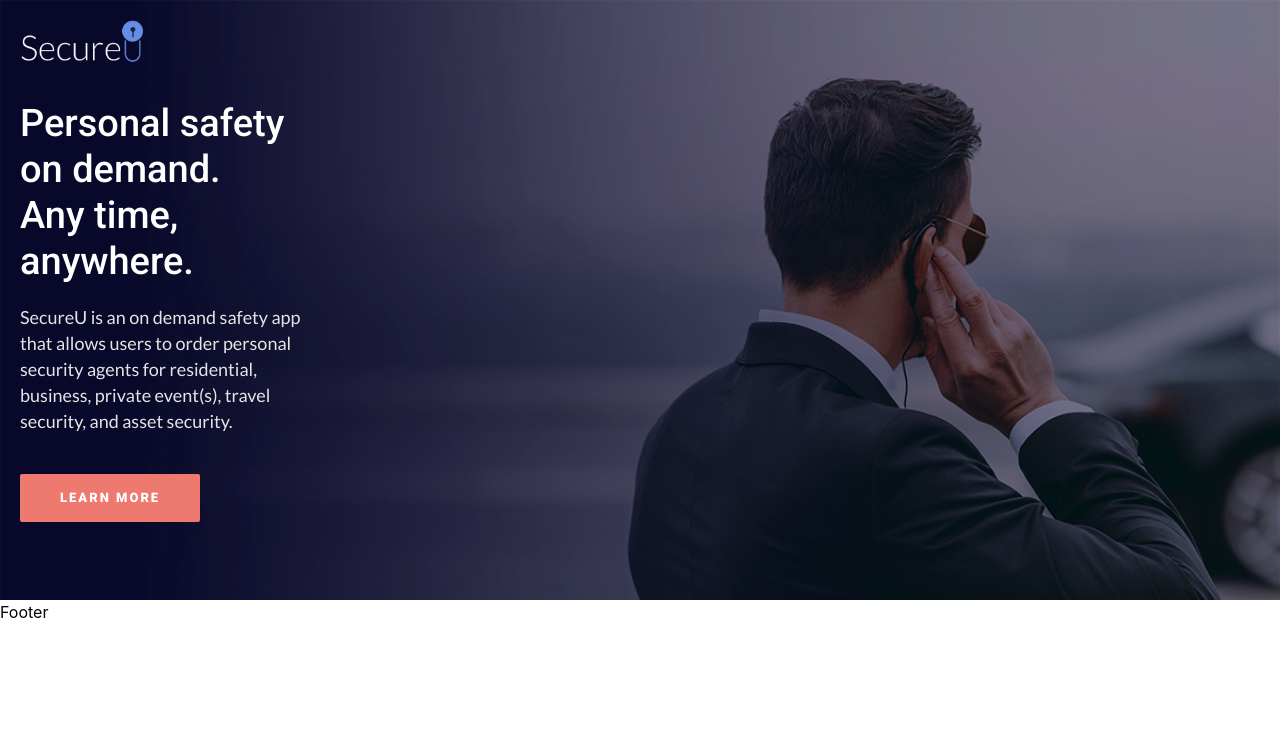
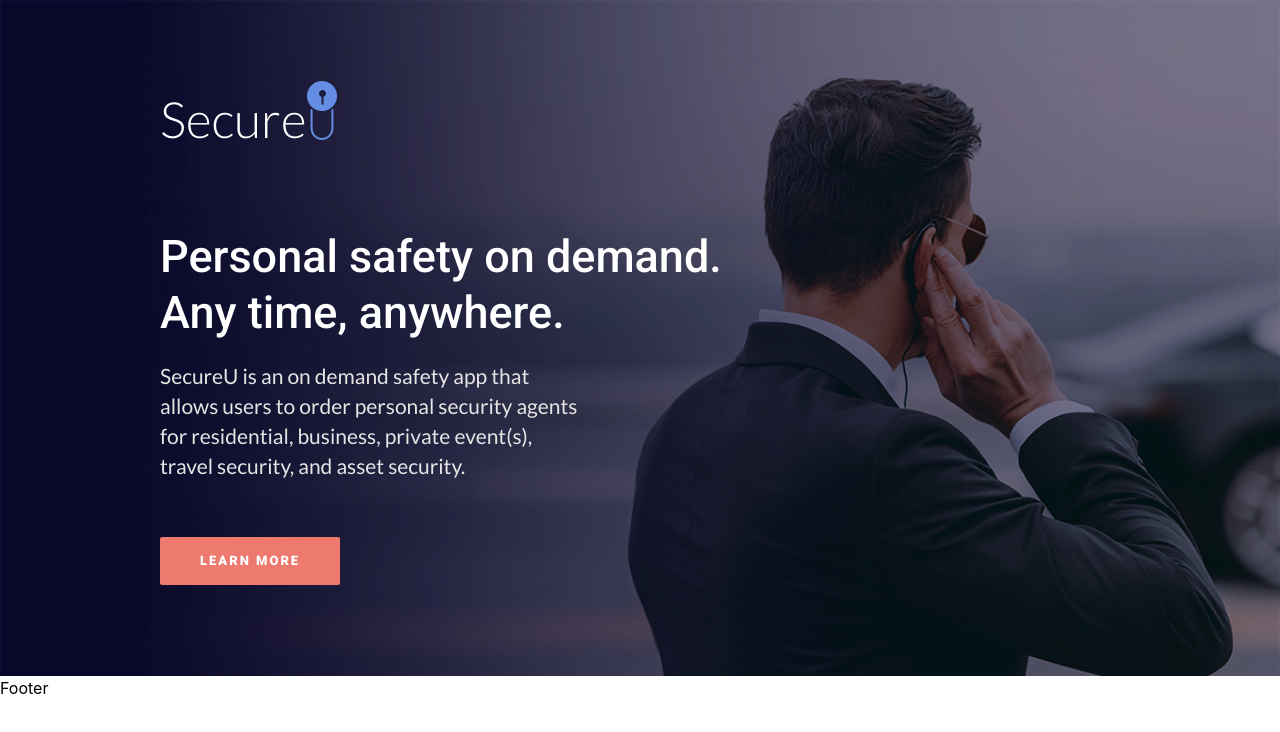
Before and after one commit to dangquang1020/secureu, a Next.js app: page / in a window 1280 px wide. Shown: the top 732 px of the page. Built offline with nearby package versions, Linux system fonts and the light colour scheme.

Commit message:
Update responsive, add content wrapper maxwidth

```diff
--- a/layout/Banner.tsx
+++ b/layout/Banner.tsx
@@ -1,10 +1,12 @@
 import Image from 'next/image'
+import styles from '../styles/modules/Banner.module.scss';
 import { Button } from '../components/button/Button';
-import styles from '../styles/modules/Banner.module.scss';
+import { ContentWrapper } from '../layout/ContentWrapper';
+import { SectionTitle } from '../components/text/SectionTitle';
+import { SectionDescription } from '../components/text/SectionDescription';
+
 import bannerBg from '../public/images/banner-bg.png';
 import logo from '../public/images/logo-white-trans.png';
-import { SectionTitle } from '../components/text/SectionTitle';
-import { SectionDescription } from '../components/text/SectionDescription';
 
 const Banner = () => {
   const title1 = "Personal safety on demand."
@@ -13,18 +15,21 @@ const Banner = () => {
 
   return (
     <div className={styles.container}>
-      <div className="-z-1 absolute w-full h-full top-0 left-0">
-        <Image src={bannerBg} layout="fill" objectFit="cover" objectPosition={'75% top'} />
+      <div className={`-z-1 absolute w-full h-full top-0 left-0 ${styles.background}`}>
+        <Image src={bannerBg} layout="fill" objectFit="cover" />
       </div>
 
-      <div className={styles.content}>
-        <Image src={logo} layout='intrinsic' width={123} height={48} />
-        <SectionTitle title={title1} className={`mt-8 ${styles.title}`} />
+      <ContentWrapper>
+        <div className={styles.logo}>
+          <Image src={logo} layout='intrinsic' />
+        </div>
+
+        <SectionTitle title={title1} className={`mt-8 lg:mt-20 ${styles.title}`} />
         <SectionTitle title={title2} className={`mb-5 ${styles.title}`} />
         <SectionDescription description={description} className={styles.description} />
 
-        <Button className="btn-danger mt-10">Learn More</Button>
-      </div>
+        <Button className="btn-danger mt-10 lg:mt-14">Learn More</Button>
+      </ContentWrapper>
     </div>
   )
 }
--- /dev/null
+++ b/layout/ContentWrapper.tsx
@@ -0,0 +1,17 @@
+
+interface ContentWrapperProps {
+  className?: string;
+};
+
+const ContentWrapper: React.FC<ContentWrapperProps> = ({
+  className = '',
+  children
+}) => (
+  <div
+    className={`content-wrapper ${className}`}
+  >
+    {children}
+  </div>
+);
+
+export { ContentWrapper };
--- a/layout/Section.tsx
+++ b/layout/Section.tsx
@@ -1,3 +1,4 @@
+
 interface SectionProps {
   className?: string;
 };
--- /dev/null
+++ b/styles/_layout.scss
@@ -0,0 +1,10 @@
+.content-wrapper {
+  max-width: $max-width;
+  @apply px-5 flex flex-col items-start mx-auto;
+}
+
+@screen lg {
+  .content-wrapper {
+    @apply px-30;
+  }
+}
--- a/styles/_variables.scss
+++ b/styles/_variables.scss
@@ -17,3 +17,6 @@ $deep-blue: #658de4;
 $main-red: #ed796f;
 $light-red: #dc3545;
 $grey90: #e5e5e5;
+
+// Content
+$max-width: 1200px;
--- a/styles/globals.scss
+++ b/styles/globals.scss
@@ -4,6 +4,7 @@
 // @import url('https://fonts.googleapis.com/css2?family=Lato:wght@300;400;700&display=swap');
 @import url("https://fonts.googleapis.com/css2?family=Lato:wght@300;400;700&family=Roboto:wght@300;400;500;700;900&display=swap");
 @import "variables";
+@import "layout";
 @import "components/index";
 
 html,
--- a/styles/modules/Banner.module.scss
+++ b/styles/modules/Banner.module.scss
@@ -1,17 +1,55 @@
+@import "../variables";
+
 .container {
   height: 600px;
   @apply py-5 relative;
 }
 
-.content {
-  display: flex;
-  align-items: flex-start;
-  flex-direction: column;
-  height: 600px;
-  @apply px-5;
+.background {
+  img {
+    object-position: 75% top;
+  }
 }
 
-.title,
+.title {
+  max-width: 290px;
+  font-family: $font-roboto;
+}
 .description {
   max-width: 290px;
+  font-family: $font-lato;
 }
+
+.logo {
+  width: 123px;
+  height: 48px;
+}
+
+@screen lg {
+  .container {
+    height: 676px;
+    @apply py-20;
+  }
+
+  .background {
+    img {
+      object-position: left top;
+    }
+  }
+
+  .logo {
+    width: 177px;
+    height: 69px;
+  }
+
+  .title {
+    max-width: 640px;
+    font-size: 45px;
+    line-height: 56px;
+  }
+  .description {
+    max-width: 420px;
+    font-size: 21px;
+    line-height: 30px;
+  }
+}
--- a/tailwind.config.js
+++ b/tailwind.config.js
@@ -13,6 +13,9 @@ module.exports = {
         "-10": "-10",
         "-100": "-100",
       },
+      spacing: {
+        "30": "7.5rem"
+      }
     },
   },
   variants: {
```
